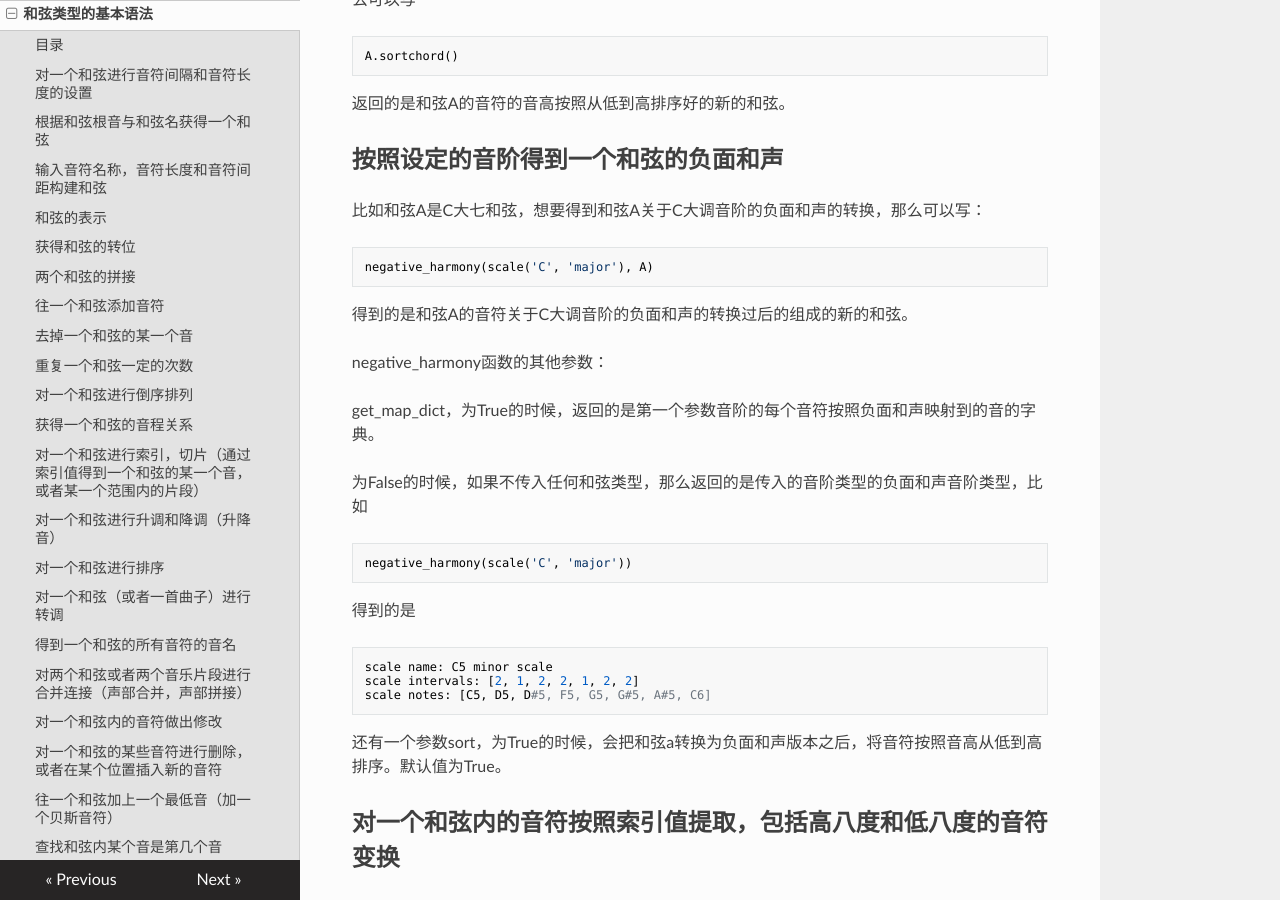
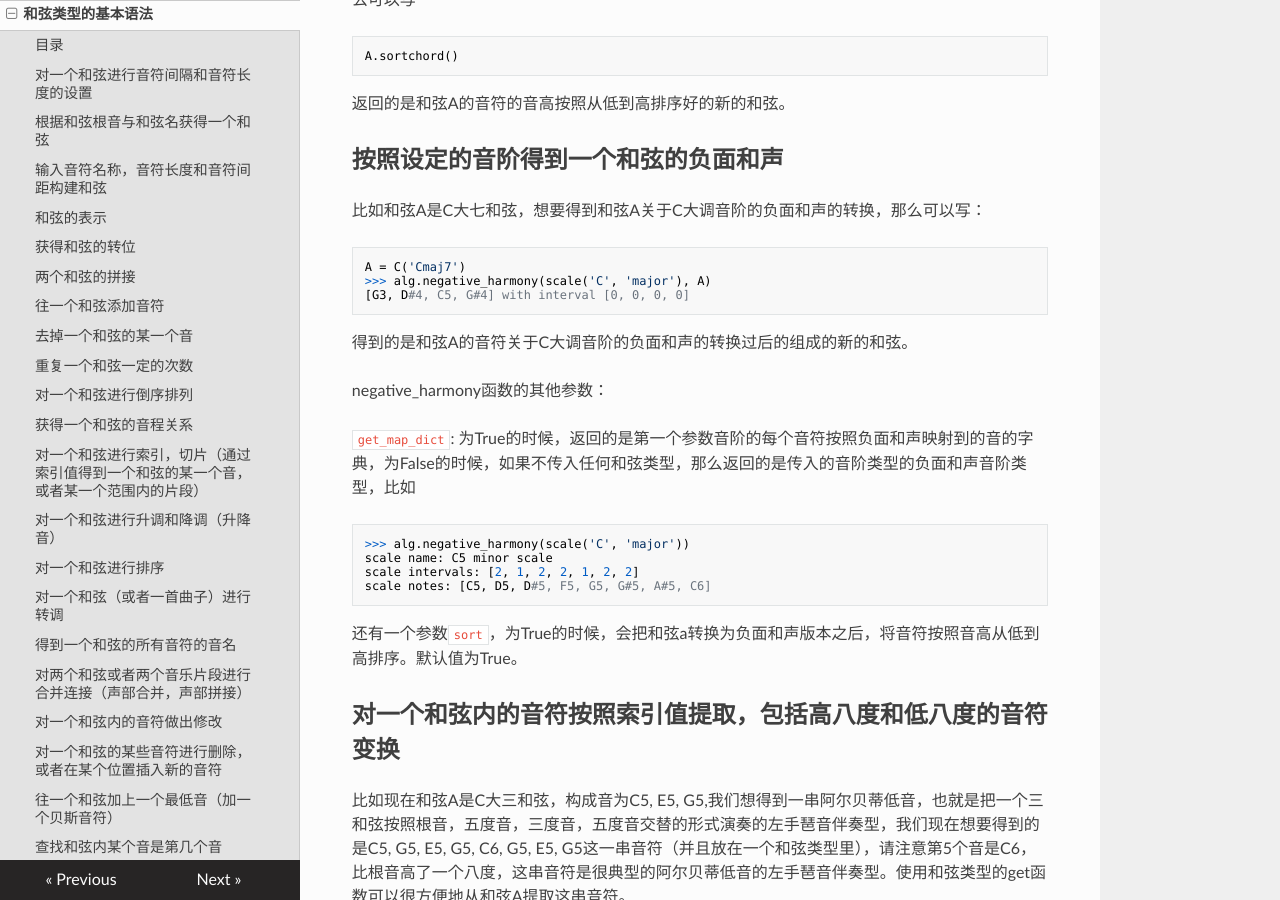
Before and after one commit to Rainbow-Dreamer/musicpy_docs_zh_CN, an MkDocs documentation site: the page built from docs/和弦类型的基本语法.md, in a window 1280 px wide and 900 px high, scrolled down 20120 px. Built offline with MkDocs 1.6.1, drawn with Linux system fonts in a browser that asks for light colours; nearby versions of some CDN libraries; some of the changed text lies outside the part shown.

Commit message:
Update 和弦类型的基本语法.md

````diff
--- a/docs/和弦类型的基本语法.md
+++ b/docs/和弦类型的基本语法.md
@@ -1008,30 +1008,25 @@ A.sortchord()
 比如和弦A是C大七和弦，想要得到和弦A关于C大调音阶的负面和声的转换，那么可以写：
 
 ```python
-negative_harmony(scale('C', 'major'), A)
+A = C('Cmaj7')
+>>> alg.negative_harmony(scale('C', 'major'), A)
+[G3, D#4, C5, G#4] with interval [0, 0, 0, 0]
 ```
 
 得到的是和弦A的音符关于C大调音阶的负面和声的转换过后的组成的新的和弦。
 
 negative_harmony函数的其他参数：
 
-get_map_dict，为True的时候，返回的是第一个参数音阶的每个音符按照负面和声映射到的音的字典。
-
-为False的时候，如果不传入任何和弦类型，那么返回的是传入的音阶类型的负面和声音阶类型，比如
-
-```python
-negative_harmony(scale('C', 'major'))
-```
-
-得到的是
-
-```python
+`get_map_dict`: 为True的时候，返回的是第一个参数音阶的每个音符按照负面和声映射到的音的字典，为False的时候，如果不传入任何和弦类型，那么返回的是传入的音阶类型的负面和声音阶类型，比如
+
+```python
+>>> alg.negative_harmony(scale('C', 'major'))
 scale name: C5 minor scale
 scale intervals: [2, 1, 2, 2, 1, 2, 2]
 scale notes: [C5, D5, D#5, F5, G5, G#5, A#5, C6]
 ```
 
-还有一个参数sort，为True的时候，会把和弦a转换为负面和声版本之后，将音符按照音高从低到高排序。默认值为True。
+还有一个参数`sort`，为True的时候，会把和弦a转换为负面和声版本之后，将音符按照音高从低到高排序。默认值为True。
 
 ## 对一个和弦内的音符按照索引值提取，包括高八度和低八度的音符变换
 
@@ -1389,9 +1384,9 @@ guitar_chord(frets,
 # detect_args: 判断和弦的具体类型的参数，也就是detect函数的参数，以关键字参数设置
 
 # 比如吉他的C大三和弦在前三品的一个标准按法是5弦3品，4弦2品，3弦空弦，2弦1品，1弦空弦，那么就可以写
->>> guitar_chord([None, 3, 2, 0, 1, 0])
+>>> alg.guitar_chord([None, 3, 2, 0, 1, 0])
 [C3, E3, G3, C4, E4] with interval [0, 0, 0, 0, 0]
->>> guitar_chord([None, 3, 2, 0, 1, 0], return_chord=False)
+>>> alg.guitar_chord([None, 3, 2, 0, 1, 0], return_chord=False)
 'Cmajor'
 ```
 
````
Also changed, not shown: other parts of docs/和弦类型的基本语法.md (+1 -1 lines).
